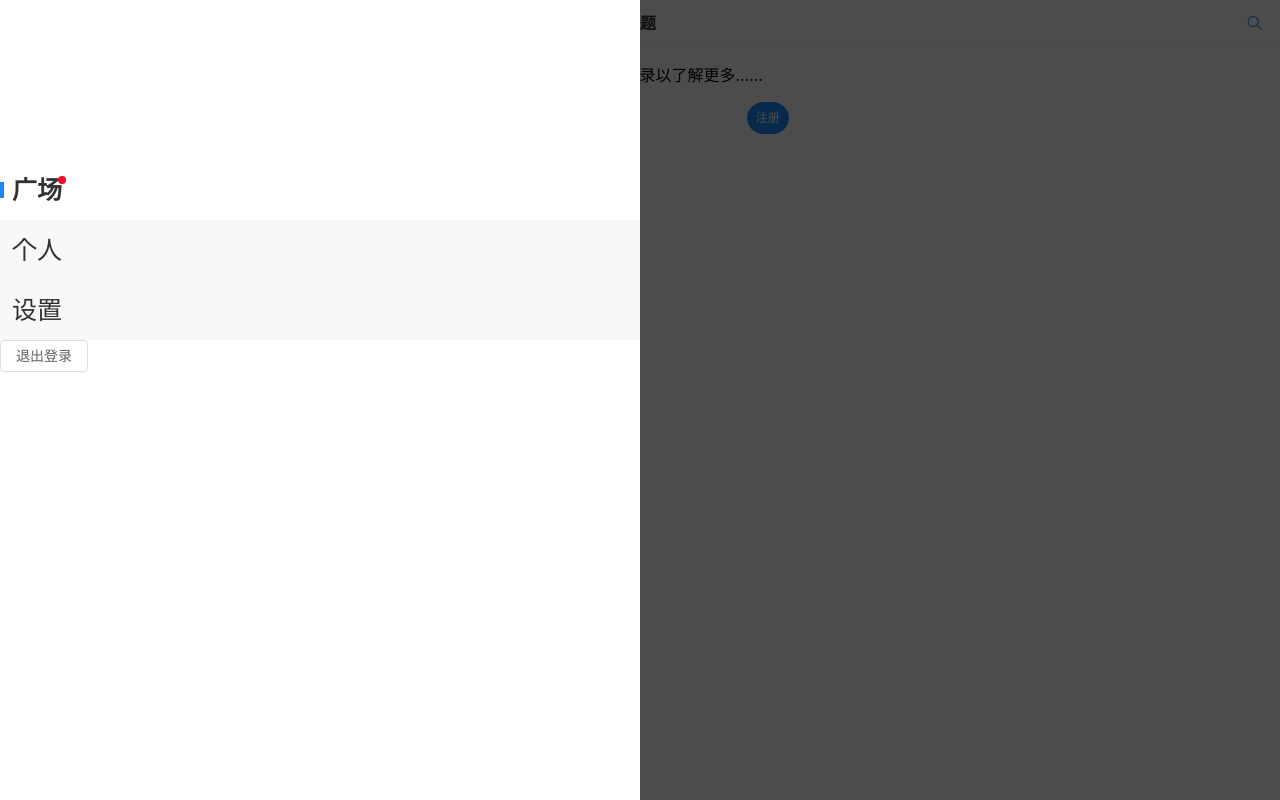
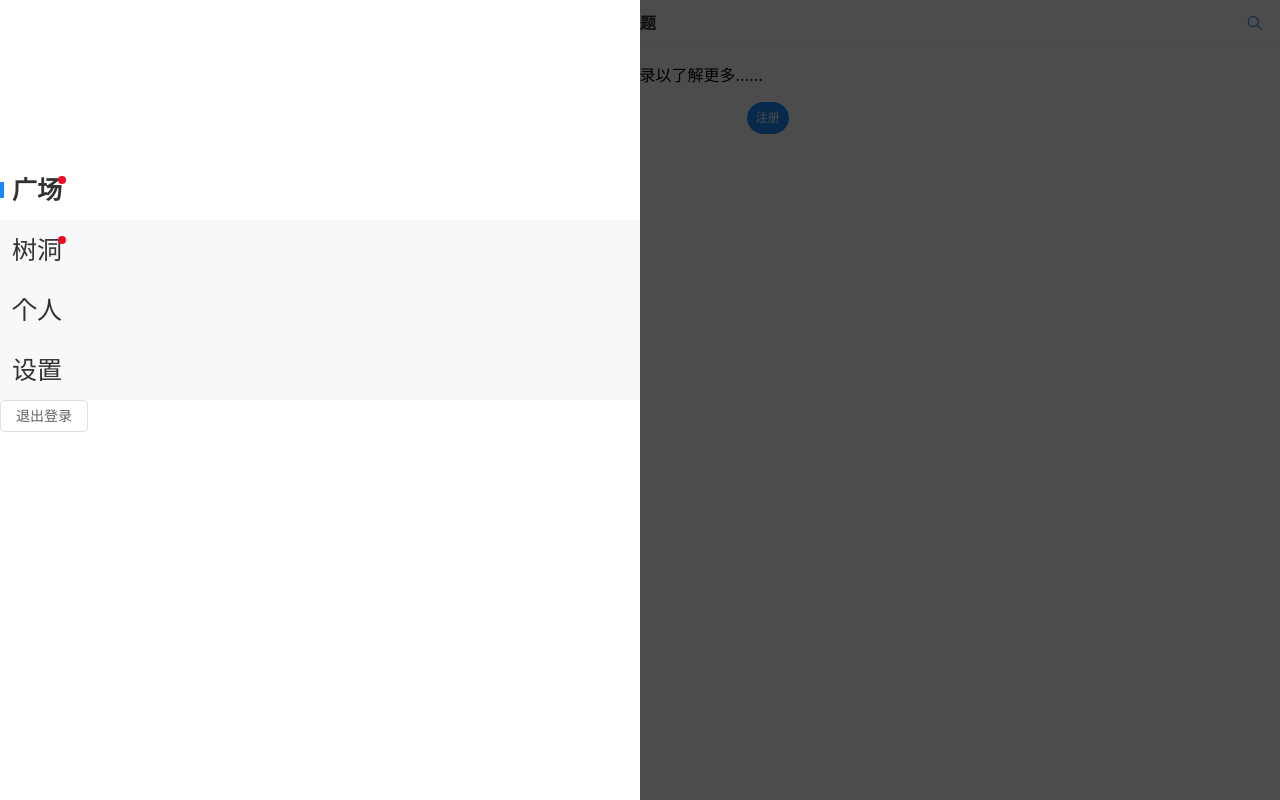
Before and after one commit to For-December/ForumFrontEnd, a Vue app: page /#/ in a window 1280 px wide. Both pictures are taken after a click on the element "菜单". Built offline with nearby package versions, Linux system fonts and the light colour scheme.

Commit message:
update: 添加树洞标签

```diff
--- a/src/config/router.ts
+++ b/src/config/router.ts
@@ -1,5 +1,6 @@
 const routes = [
     {path: '/', name: "home", component: () => import('@/pages/Home.vue')},
+    {path: '/tree-hole', name: 'tree-hole', component: () => import('@/pages/TreeHole.vue')},
     {path: '/self', name: "self", component: () => import('@/pages/Self.vue')},
     {path: '/settings', name: 'settings', component: () => import('@/pages/Settings.vue')},
 ]
--- a/src/layout/BasicLayout.vue
+++ b/src/layout/BasicLayout.vue
@@ -21,12 +21,15 @@
       <Home/>
     </template>
     <template v-if="active === 1">
+      <TreeHole/>
+    </template>
+    <template v-if="active === 2">
       <Self/>
     </template>
-    <template v-if="active === 2">
+    <template v-if="active === 3">
       <Settings/>
+    </template>
 
-    </template>
 
   </div>
 
@@ -34,6 +37,7 @@
     <!--    <van-button type="primary">主要按钮</van-button>-->
     <van-sidebar v-model="active" @change="onChange" :style="{width: 'auto',marginTop:'20vh'}">
       <van-sidebar-item class="test" to="/" title="广场" dot/>
+      <van-sidebar-item class="test" to="/tree-hole" title="树洞" dot/>
       <van-sidebar-item class="test" to="self" title="个人"/>
       <van-sidebar-item class="test" to="settings" title="设置"/>
 
@@ -53,6 +57,7 @@ import Settings from '../pages/Settings.vue'
 import {logout} from "@/api/auth.ts";
 import {authed} from "@/plugins/globalData.ts";
 import {deleteAccessToken} from "@/plugins/myAxios.ts";
+import TreeHole from "@/pages/TreeHole.vue";
 
 
 const active = ref(0);
--- /dev/null
+++ b/src/pages/TreeHole.vue
@@ -0,0 +1,11 @@
+<script setup lang="ts">
+
+</script>
+
+<template>
+
+</template>
+
+<style scoped>
+
+</style>
```
